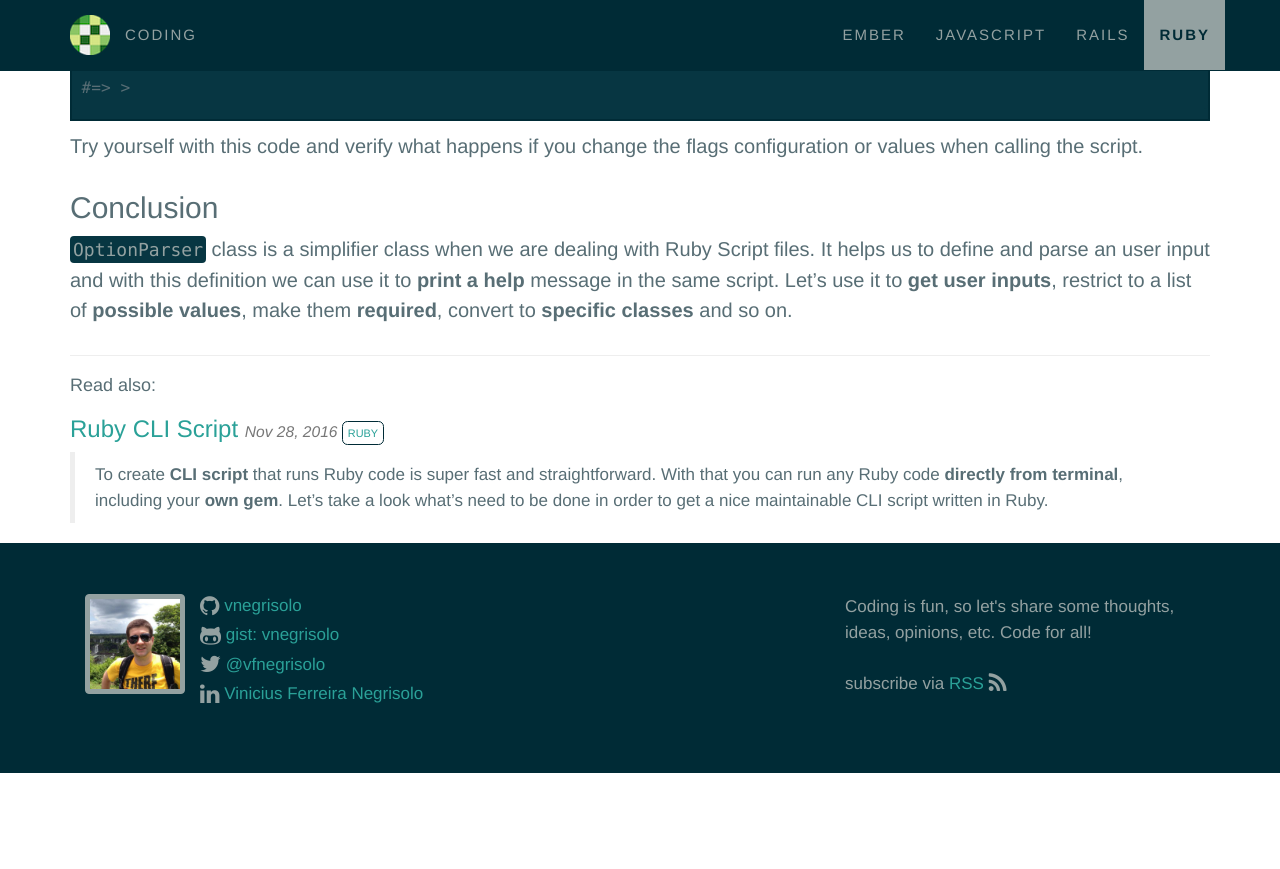
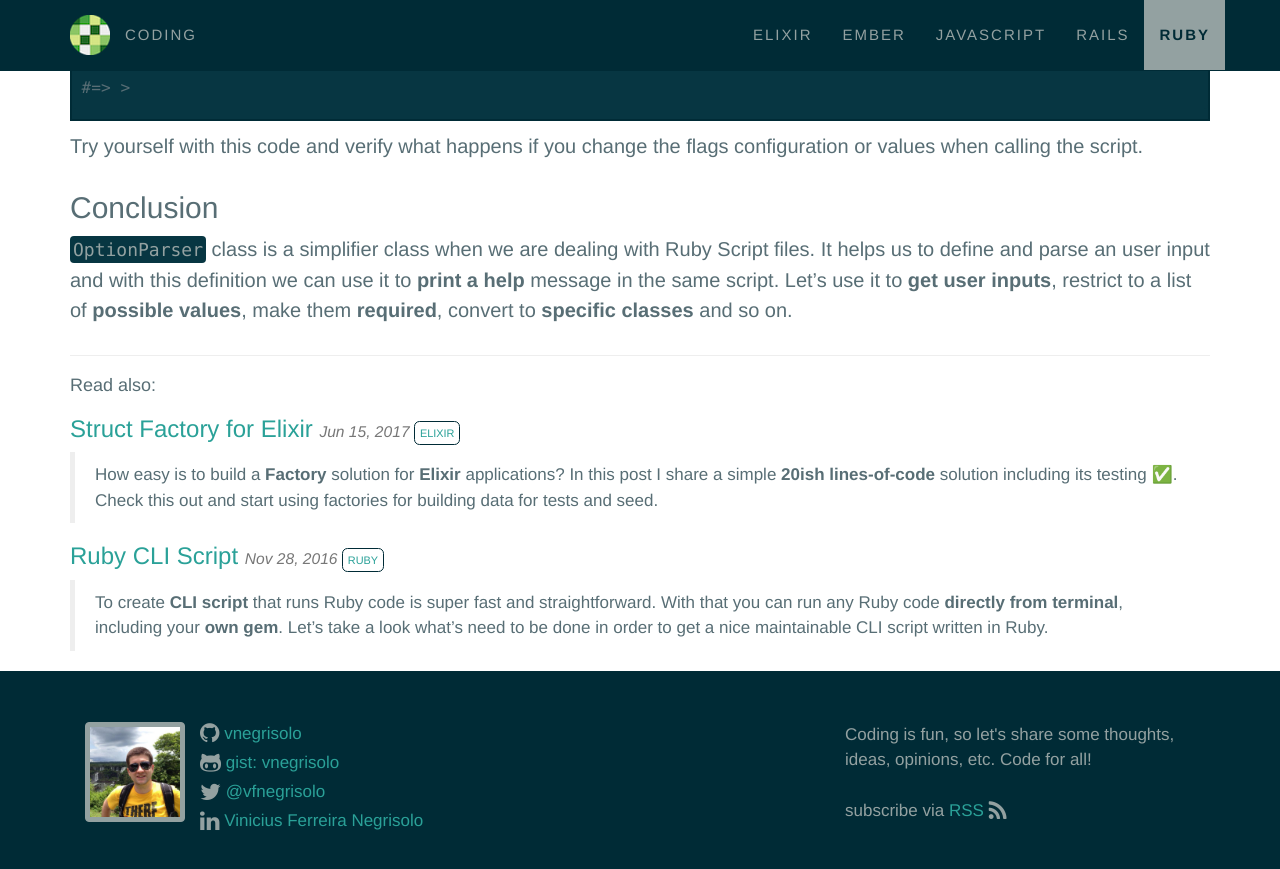
Before and after one commit to vnegrisolo/vnegrisolo.github.io, a Jekyll site: the page built from _posts/ruby/2016-11-29-ruby-option-parser.md, in a window 1280 px wide and 900 px high, scrolled down 5496 px. Shown: the top 869 px of the window. Built offline with Jekyll 4.4.1, drawn with Linux system fonts in a browser that asks for light colours; before the commit the page ends 6269 px from its top, so only the background shows below that; part of the change alters nothing that is shown.

Commit message:
:tada: First Elixir post => Factories

````diff
--- a/_includes/markdown/acronyms.md
+++ b/_includes/markdown/acronyms.md
@@ -2,6 +2,7 @@
 *[CLI]:    Command Line Interface
 *[DOM]:    Document Object Model
 *[DSL]:    Domain Specific Language
+*[DRY]:    Don't Repeat Yourself
 *[OOP]:    Object-oriented programming
 *[SEO]:    Search Engine Optimization
 *[SPA]:    Single Page Application
--- /dev/null
+++ b/_posts/elixir/2017-06-15-struct-factory-for-elixir.md
@@ -0,0 +1,389 @@
+---
+layout: post
+title:  "Struct Factory for Elixir"
+date:   2017-06-15 12:00:00
+last_modified_at: 2017-06-15 12:00:00
+categories: elixir
+---
+
+How easy is to build a **Factory** solution for **Elixir** applications? In this post I share a simple **20ish lines-of-code** solution including its testing ✅. Check this out and start using factories for building data for tests and seed.
+
+## The Goal
+
+The main goal here is to build a Factory 🏭 system for structs on an Elixir app. For being in the same page, struct is just a "named" Map with pre-defined keys and default values. Back to the problem... The solution has to be **easy** to create, maintain and test. The idea behind factories is to reuse the same functions to build similar data, sort of building-blocks tool.
+
+The first part of this is the factories definition, in other words how the data will be created. For that I'd like to have a separate module with all definitions my application will need. Let's use a lot of function **pattern match** here. Here is a simple example:
+
+```elixir
+defmodule Factories do
+  def factory(Post), do: %Post{title: "Some Title"}
+end
+```
+
+The following example I extracted for some tests I created for this, so we can clearly see how to `build` or `create` something, in this case a `Post` struct, and what it's being produced by that function:
+
+```elixir
+test "posts build/creation" do
+  assert build(Post) == %Post{title: "Some Title"}
+  assert build(Post, title: "New Title") == %Post{title: "New Title"}
+
+  assert create(Post) == %Post{title: "Some Title", id: 99}
+  assert create(Post, title: "New Title") == %Post{title: "New Title", id: 99}
+end
+```
+
+There's no nice DSL here, just simple modules and functions. DSLs are great, I love them, but it also become painful to maintain very fast, so if you can avoid to build them.
+
+It also comes with the power to override at calling time the attributes and values. So let's see the initial approach next.
+
+## Build and Create
+
+First things first: naming. 😓 Hard to come up with a good one, so I just called `ExFactory`, no judgements.
+
+`ExFactory` comes with only 2 functions, for `build` and `create` a struct. The difference between is that the `create` function gets the return of `build` and insert into the `Repo`. I'm using `Ecto.Repo` but this could be easly changed to something else.
+
+Another aspect to be highlighted is that the `Factories` definitions and `Repo` are both being **injected** for testing purposes, but I got a default to the implementations I'd like to use for real.
+
+Both `build` and `create` functions receive the struct name and a list of attributes for **overriding** factory defaults.
+
+Last detail to watch is the usage of the pipe operator `|>`. This operator fits really well on both methods because the main idea here is to build something and for every step change it to the next step. ❤️
+
+{: data-path="test/support/ex_factory.ex"}
+```elixir
+defmodule MyApp.ExFactory do
+  alias MyApp.{Repo,Factories}
+
+  def create(name, attr_list \\ [], factories \\ Factories, repo \\ Repo) do
+    name |> build(attr_list, factories) |> repo.insert!
+  end
+
+  def build(name, attr_list \\ [], factories \\ Factories) do
+    name |> factories.factory |> struct(attr_list)
+  end
+end
+```
+
+Testing this module was as simple to code as `ExFactory` module. I'd like to **isolate** this test from real application modules, so I created some **dummy modules** for that 🕶. Using these dummy modules by just 💉 **injecting** them to the real implementation is a great way to keep tests simple in functional programming and does not requires any external tool for mocking, stubbing, etc. The last point here was to delegate `build` and `create` from the test module to `ExFactory` in order to add the new dummy modules for `Factories` and `Repo`.
+
+{: data-path="test/ex_factory/ex_factory_test.exs"}
+```elixir
+defmodule MyApp.ExFactoryTest do
+  use ExUnit.Case, async: true
+  alias MyApp.ExFactory
+
+  defmodule Post do
+    defstruct id: nil, title: nil
+  end
+  defmodule Repo do
+    def insert!(model), do: struct(model, id: 99)
+  end
+  defmodule Factories do
+    def factory(Post), do: %Post{title: "Some Title"}
+  end
+
+  def build(name, attrs \\ []), do: ExFactory.build(name, attrs, Factories)
+  def create(name, attrs \\ []), do: ExFactory.create(name, attrs, Factories, Repo)
+
+  doctest MyApp.ExFactory
+
+  describe "build/2 create/2" do
+    test "posts build and creation" do
+      assert build(Post) == %Post{title: "Some Title"}
+      assert build(Post, title: "New Title") == %Post{title: "New Title"}
+
+      assert create(Post) == %Post{title: "Some Title", id: 99}
+      assert create(Post, title: "New Title") == %Post{title: "New Title", id: 99}
+    end
+  end
+end
+```
+
+All tests are joint under the same `describe` and `test` because I want to make this post as short as I can, but I usually keep each assertion on its own `test` definition.
+
+A bonus here is the fact that `doctest MyApp.ExFactory` are defined just after the dummy classes, so you can use them on your executable examples. 😍
+
+## Traits for DRY factories
+
+So far so good, but I want a **building-blocks** system to reuse pieces, and maybe share them across different types of struct. To keep `Factories` definitions DRY I decided to go with **traits**. Traits are **atoms** that the developer could use to override a bunch of attributes in a single shot. This feature is very useful when defining associations, or a bunch of attributes and in some way relate to each other. It's common to have a database table with a column called `status`, and based on its value it's expected to have another fields. For example we could define a trait `:rejected` that could be mapped to: `%{status: :rejected, reason: "Not affordable"}`.
+
+This time I'll start with the tests, and for now on I'm showing just the bits that have changed so far.
+
+{: data-path="test/ex_factory/ex_factory_test.exs"}
+```elixir
+defmodule MyApp.ExFactoryTest do
+
+  ...
+
+  defmodule User do
+    defstruct id: nil, age: nil
+  end
+  defmodule Post do
+    defstruct id: nil, title: nil, user: nil
+  end
+
+  ...
+
+  defmodule Factories do
+    import MyApp.ExFactory
+
+    def trait(:with_user), do: %{user: build(User, [], Factories)}
+
+    def factory(User), do: %User{age: 25}
+    def factory(Post), do: %Post{title: "Some Title"}
+  end
+
+  ...
+
+  describe "build/2 create/2" do
+
+    ...
+
+    test "posts build and creation with traits" do
+      assert %Post{
+        title: "New Title",
+        user: %User{
+          age: 25
+        }
+      } = build(Post, [:with_user, title: "New Title"])
+      assert %Post{
+        id: 99,
+        title: "Some Title",
+        user: %User{
+          age: 25
+        }
+      } = create(Post, [:with_user])
+    end
+  end
+end
+```
+
+Note that at this point traits and attributes are mixed all together in the same List. And that's fine. It keeps the function signature simple and with `Enum.split_with/2` it can be split. Here is the new code:
+
+{: data-path="test/support/ex_factory.ex"}
+```elixir
+defmodule MyApp.ExFactory do
+
+  ...
+
+  def build(name, attr_list \\ [], factories \\ Factories) do
+    {traits, attrs} = Enum.split_with(attr_list, &is_atom/1)
+    trait_attrs = Enum.flat_map(traits, &factories.trait/1)
+
+    name
+    |> factories.factory
+    |> struct(trait_attrs)
+    |> struct(attrs)
+  end
+end
+```
+
+The order here is important to define the behavior of `ExFactory` on override same attributes. For instance traits will override factories definition and attributes will override the previous ones.
+
+## Sequence for uniqueness
+
+`ExFactory` is already very useful, but databases uniqueness indexes could become a boring problem to be solved by the developer. To solve that I decided to add a **sequence** feature.
+
+To do that I used the amazing sugar syntax of function captures. This might not be very readable at first glance, but as soon as you get used with that you'll love it. We can use factory or trait definition such as: `&"example_#{&1}@mail.com"`. This is a function that receives an integer as `&1` first argument and interpolates it with the rest of the string. This `&"..."` just means that we are creating an anonymous function that returns a string.
+
+Starting with the tests again notice that I used the `=~` operator to match the generated email. Now the order of tests execution and parallelism will change the produced result.
+
+{: data-path="test/ex_factory/ex_factory_test.exs"}
+```elixir
+defmodule MyApp.ExFactoryTest do
+
+  ...
+
+  defmodule User do
+    defstruct id: nil, email: nil, age: nil
+  end
+
+  ...
+
+  defmodule Factories do
+    import MyApp.ExFactory
+
+    def trait(:with_user), do: %{user: build(User, [], Factories)}
+
+    def factory(User), do: %User{email: &"example_#{&1}@mail.com", age: 25}
+    def factory(Post), do: %Post{title: "Some Title"}
+  end
+
+  ...
+
+  describe "build/2 create/2" do
+
+      ...
+
+    test "posts build and creation with sequence" do
+      assert %User{email: email, age: 25} = build(User)
+      assert email =~ ~r/example_\d+@mail\.com/
+
+      assert build(User, email: "foo@bar.com") == %User{email: "foo@bar.com", age: 25}
+
+      assert %User{email: email, age: 25, id: 99} = create(User)
+      assert email =~ ~r/example_\d+@mail\.com/
+
+      assert create(User, email: "foo@bar.com") == %User{email: "foo@bar.com", age: 25, id: 99}
+    end
+  end
+end
+```
+
+The implementation of this feature is the last step in the build pipeline. It is basically filter attributes where the value is a function and apply it with an auto-incremented integer.
+
+{: data-path="test/support/ex_factory.ex"}
+```elixir
+defmodule MyApp.ExFactory do
+
+  ...
+
+  def build(name, attr_list \\ [], factories \\ Factories) do
+    {traits, attrs} = Enum.split_with(attr_list, &is_atom/1)
+    trait_attrs = Enum.flat_map(traits, &factories.trait/1)
+
+    name
+    |> factories.factory
+    |> struct(trait_attrs)
+    |> struct(attrs)
+    |> apply_sequences
+  end
+
+  defp apply_sequences(model) do
+    attrs = model
+            |> Map.from_struct
+            |> Enum.filter(fn({_k, v}) -> is_function(v) end)
+            |> Enum.map(fn({k, v}) -> {k, v.(next_int())} end)
+
+    struct(model, attrs)
+  end
+
+  def start_link(), do: Agent.start_link(fn -> 1 end, name: __MODULE__)
+  defp next_int(), do: Agent.get_and_update(__MODULE__, &{&1, &1 + 1})
+end
+```
+
+Elixir is a functional programming, so there is no object holding a state for you. The resolution was actually an opportunity to use the module `Agent` 👀. I just needed to implement `start_link` and call it from `test/test_helper.exs`. Also I have `next_int` but that's the sequence implementation.
+
+{: data-path="test/test_helper.exs"}
+```elixir
+MyApp.ExFactory.start_link()
+```
+
+## Wrapping Up
+
+Here it is a simple `Factories` example for your app. Same structure as the one used as a dummy class for the `ExFactory` tests.
+
+{: data-path="test/support/factories.ex"}
+```elixir
+defmodule MyApp.Factories do
+  import MyApp.ExFactory
+  alias MyApp.Blog
+
+  def trait(:with_user), do: %{user: build(Blog.User)}
+
+  def factory(Blog.User) do
+    %Blog.User{
+      email: &"example_#{&1}@mail.com"
+    }
+  end
+  def factory(Blog.Post) do
+    %Blog.Post{
+      slug: "some slug",
+      title: "some title",
+      description: "some description",
+      published_at: ~D[2010-04-17]
+    }
+  end
+end
+```
+
+🎉🎉🎉 Finally `ExFactory` module with `@spec`s and `@doc`s.
+
+{: data-path="test/support/ex_factory.ex"}
+```elixir
+defmodule MyApp.ExFactory do
+  alias MyApp.{Repo,Factories}
+
+  @doc """
+  Creates a struct based on factories definition and save it on repo.
+
+  ## Examples
+
+      iex> create(Post)
+      %Post{id: 99, title: "Some Title"}
+
+      iex> create(Post, title: "New Title")
+      %Post{id: 99, title: "New Title"}
+  """
+  @spec create(String.t, list(atom | {atom, any})) :: Struct.t
+  def create(name, attr_list \\ [], factories \\ Factories, repo \\ Repo) do
+    name |> build(attr_list, factories) |> repo.insert!
+  end
+
+  @doc """
+  Builds a struct based on factories definition.
+
+  ## Examples
+
+      iex> build(Post)
+      %Post{title: "Some Title"}
+
+      iex> build(Post, title: "New Title")
+      %Post{title: "New Title"}
+  """
+  @spec build(String.t, list(atom | {atom, any})) :: Struct.t
+  def build(name, attr_list \\ [], factories \\ Factories) do
+    {traits, attrs} = Enum.split_with(attr_list, &is_atom/1)
+    trait_attrs = Enum.flat_map(traits, &factories.trait/1)
+
+    name
+    |> factories.factory
+    |> struct(trait_attrs)
+    |> struct(attrs)
+    |> apply_sequences
+  end
+
+  defp apply_sequences(model) do
+    attrs = model
+            |> Map.from_struct
+            |> Enum.filter(fn({_k, v}) -> is_function(v) end)
+            |> Enum.map(fn({k, v}) -> {k, v.(next_int())} end)
+
+    struct(model, attrs)
+  end
+
+  def start_link(), do: Agent.start_link(fn -> 1 end, name: __MODULE__)
+  defp next_int(), do: Agent.get_and_update(__MODULE__, &{&1, &1 + 1})
+end
+```
+
+Remember you can import `build` and `create` functions into your test cases modules as this is the kind of function to be used very often in the tests.
+
+{: data-path="test/support/data_case.ex"}
+```elixir
+defmodule SharingCode.DataCase do
+
+  ...
+
+  using do
+    quote do
+      ...
+
+      import SharingCode.ExFactory
+    end
+  end
+
+  ...
+
+end
+```
+
+## Conclusion
+
+`ExFactory` leverages Elixir syntax in favor of building great solutions yet very simple. It's notable that we can build meaningful functionalities without to have to build DSLs for that or had to add another dependency to your code. This means more control and customizability for the application. There's no meta-programming, just a bunch of **pattern matching**, **pipe operator** and **function captures**.
+
+I hope you enjoyed the reading as I enjoyed all the process of learning and sharing all of these. 👍
+
+{% include markdown/acronyms.md %}
+{% include markdown/links.md %}
+{% include markdown/images.md %}
````
